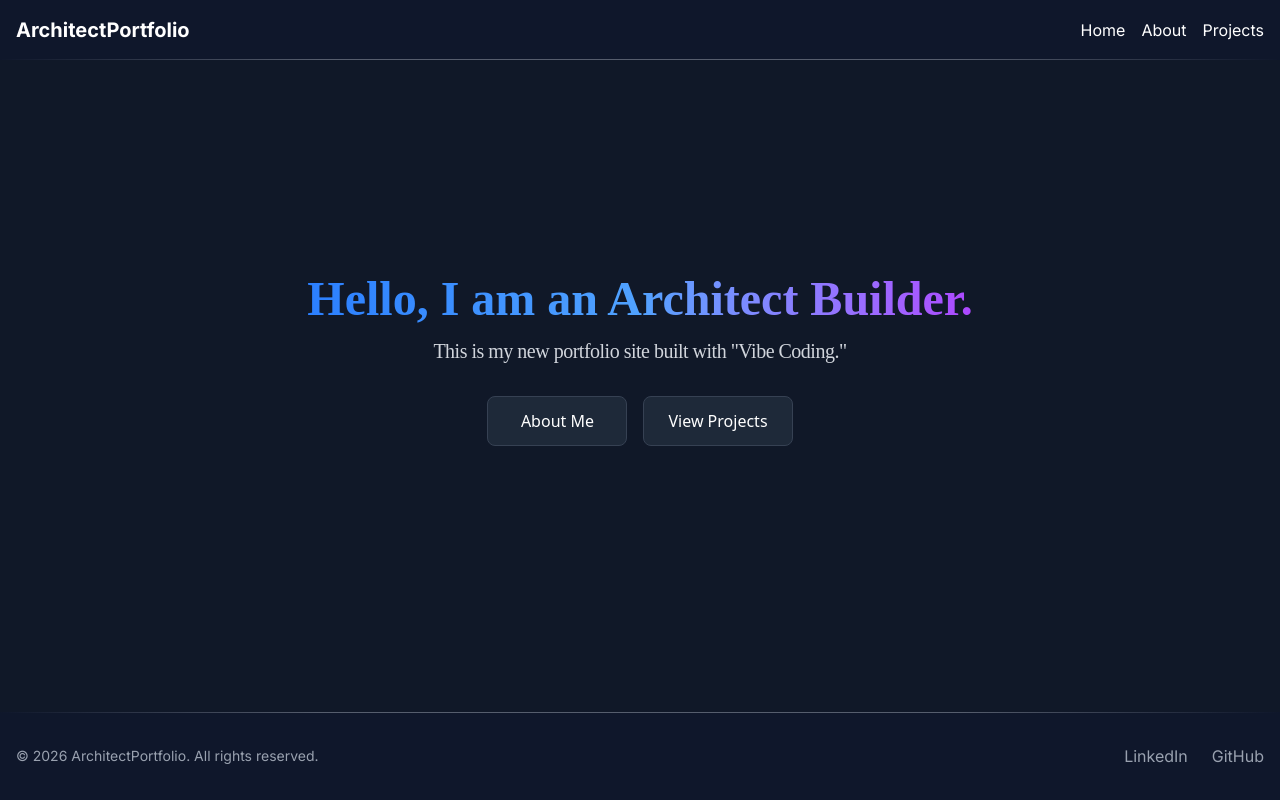
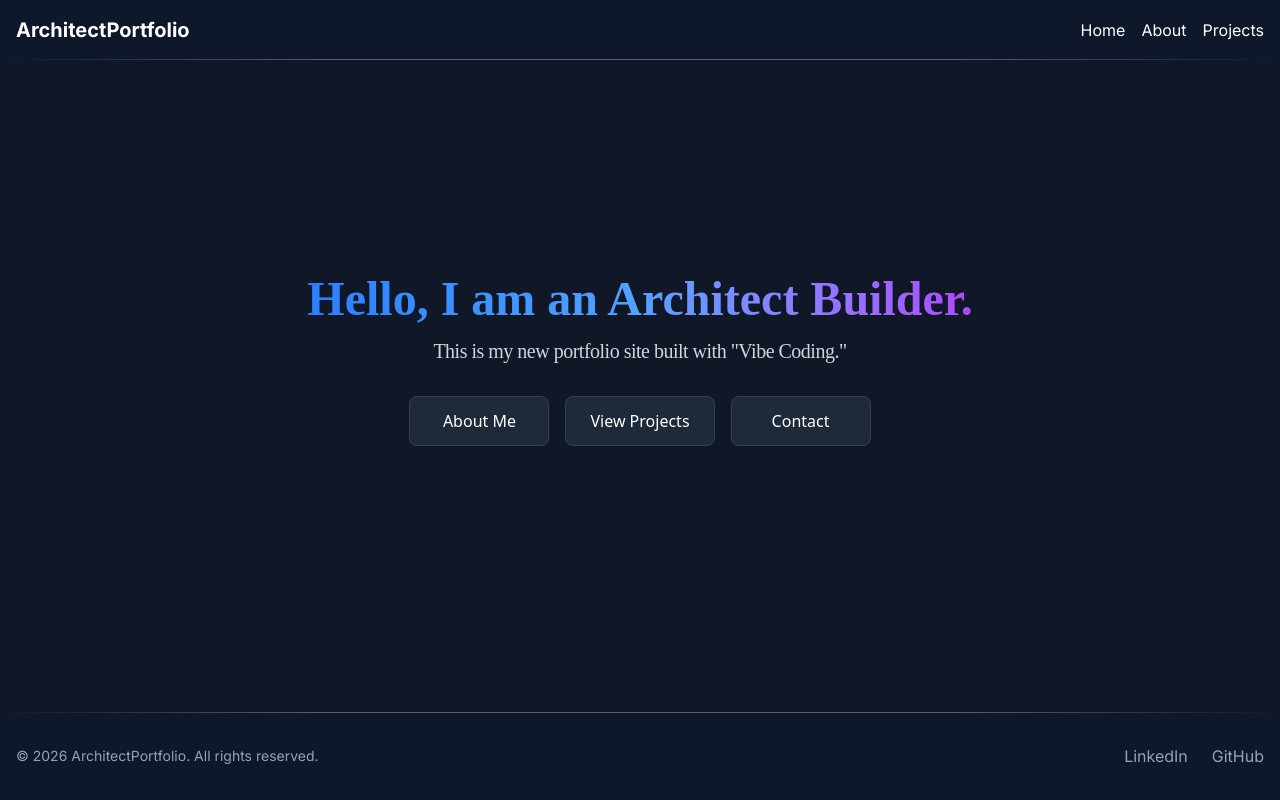
Before and after one commit to kenlimcw/VibeCodePortfolio1, a Next.js app: page / in a window 1280 px wide. Built offline with nearby package versions, Linux system fonts and the light colour scheme.

Commit message:
Final Updates

```diff
--- a/src/app/globals.css
+++ b/src/app/globals.css
@@ -12,3 +12,9 @@
   color: white !important;
   border-color: rgb(147 51 234) !important;
 }
+
+.contact-button:hover {
+  background-color: rgb(22 163 74) !important; /* green-600 */
+  color: white !important;
+  border-color: rgb(22 163 74) !important;
+}
--- a/src/app/page.tsx
+++ b/src/app/page.tsx
@@ -26,6 +26,12 @@ export default function Home() {
           View Projects
         </Link>
         {/* REPLACED CODE ENDS HERE */}
+        <Link
+          href="/contact"
+          className="contact-button px-6 py-3 bg-gray-800 text-white border border-gray-700 rounded-lg transition-all duration-200 min-w-[140px] text-center font-sans"
+        >
+          Contact
+        </Link>
       </div>
     </div>
   );
```
